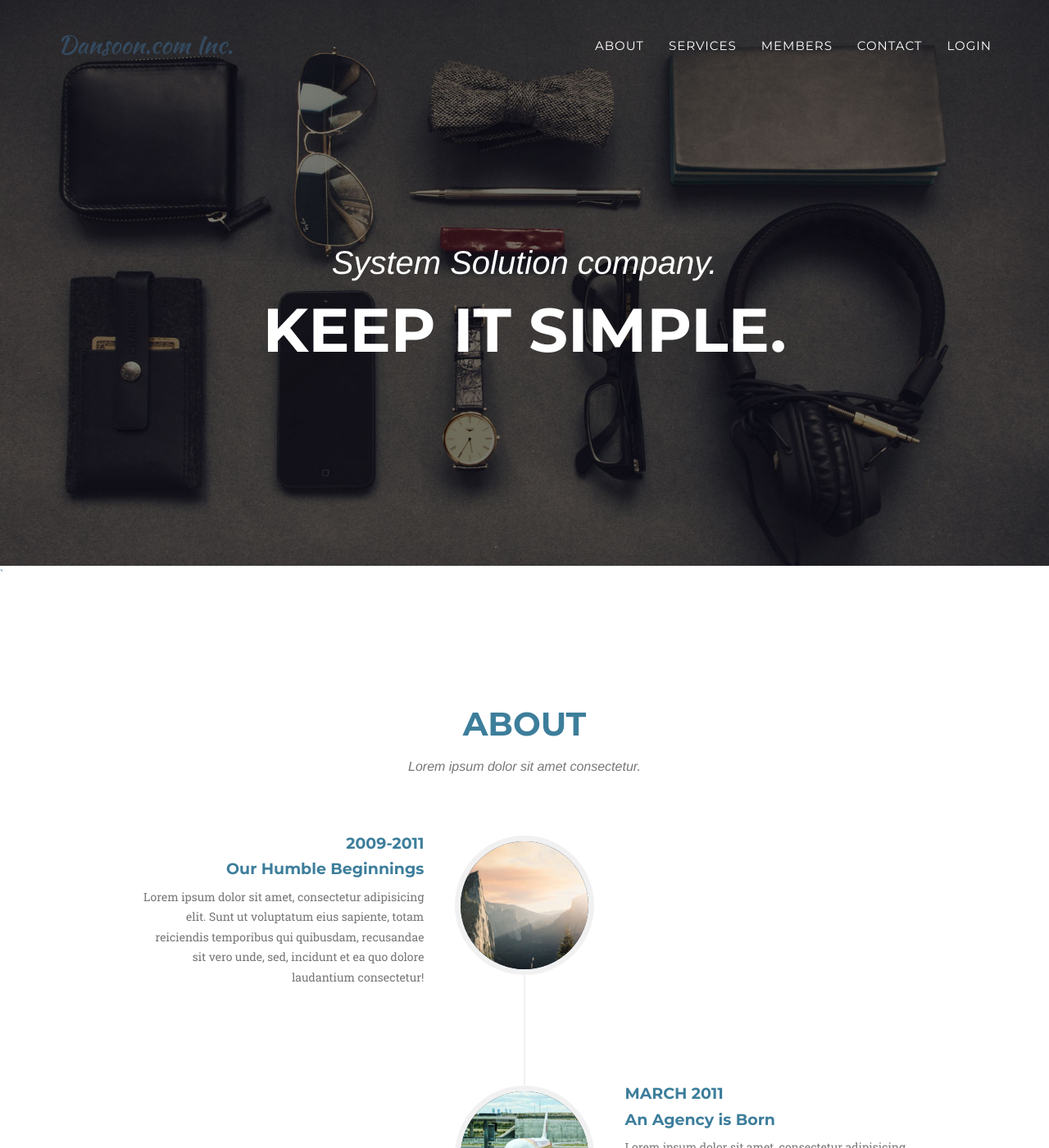
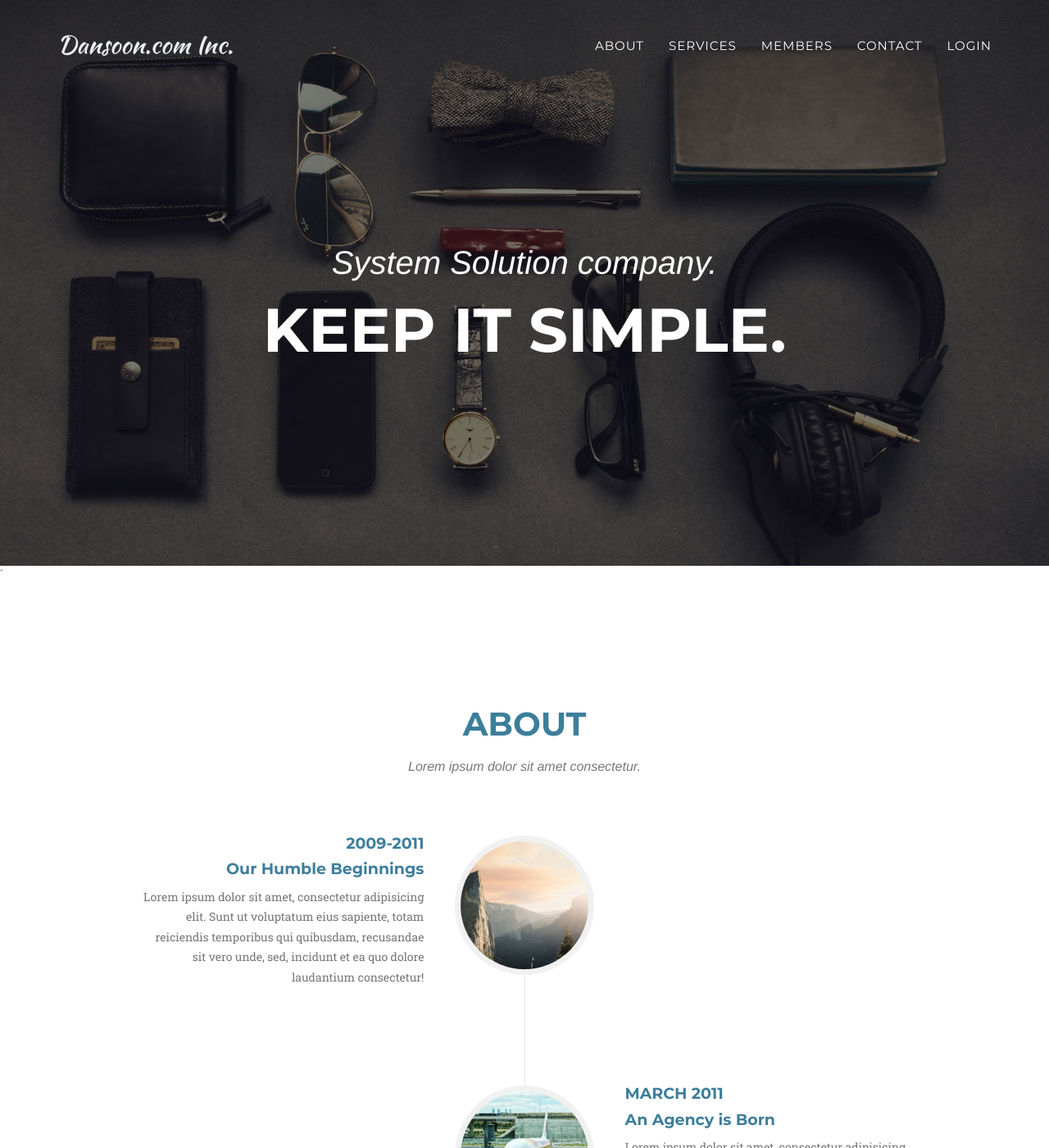
Before and after one commit to dansooninc/dansooninc.github.io, a Jekyll site: the page built from index.html, in a window 1280 px wide and 1400 px high. Shown: the whole window at 82% size. Built offline with Jekyll 4.4.1, drawn with Linux system fonts in a browser that asks for light colours; some web fonts are replaced.

Commit message:
Update _config.yml

```diff
--- a/_config.yml
+++ b/_config.yml
@@ -10,7 +10,7 @@ description: "Write an awesome description for your new site here. You can edit
 
 # Color settings (hex-codes without the leading hash-tag)
 color:
-  primary: 34495E
+  primary: ECF0F1
   secondary: 3D7E9B
   secondary-dark: 839495
 
```
